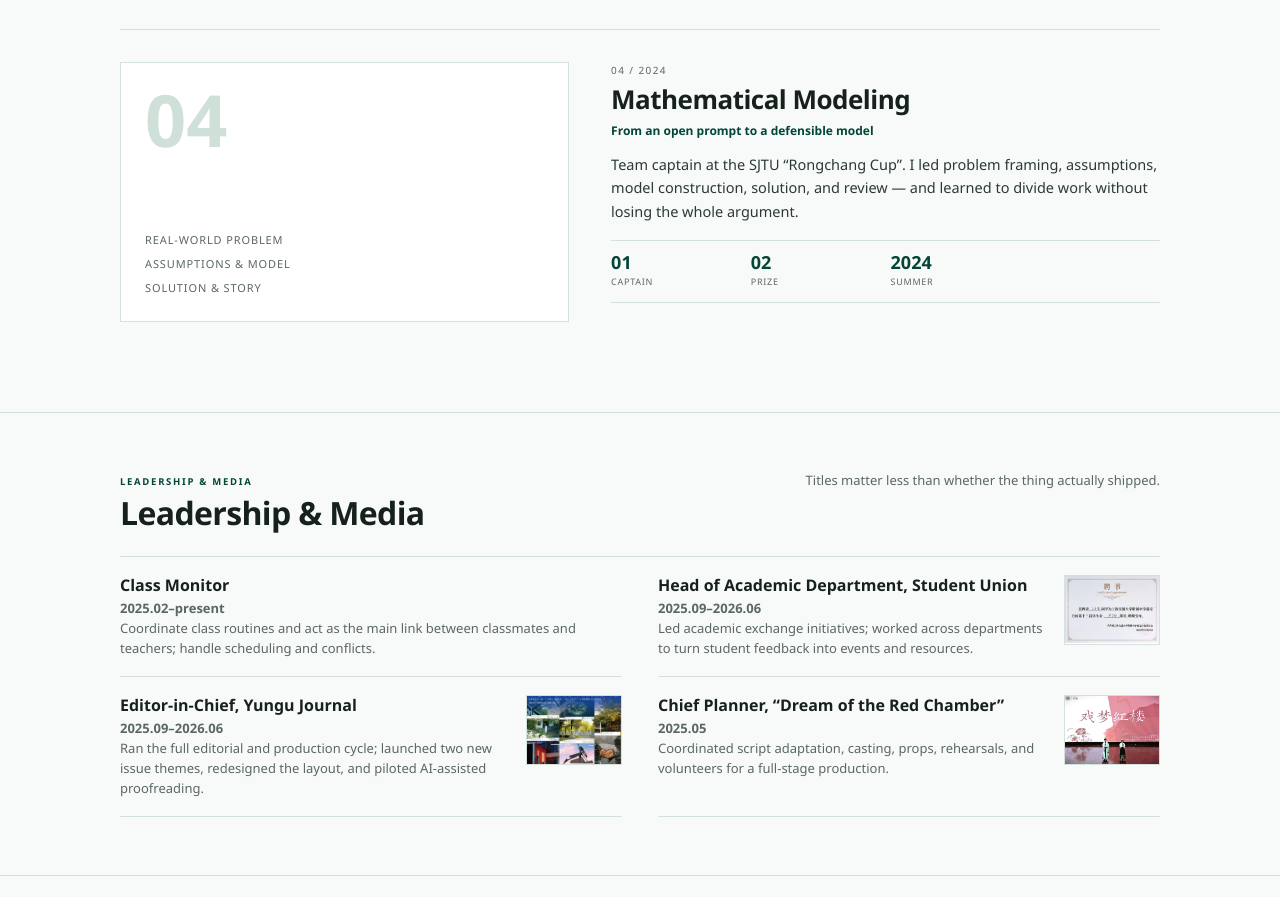
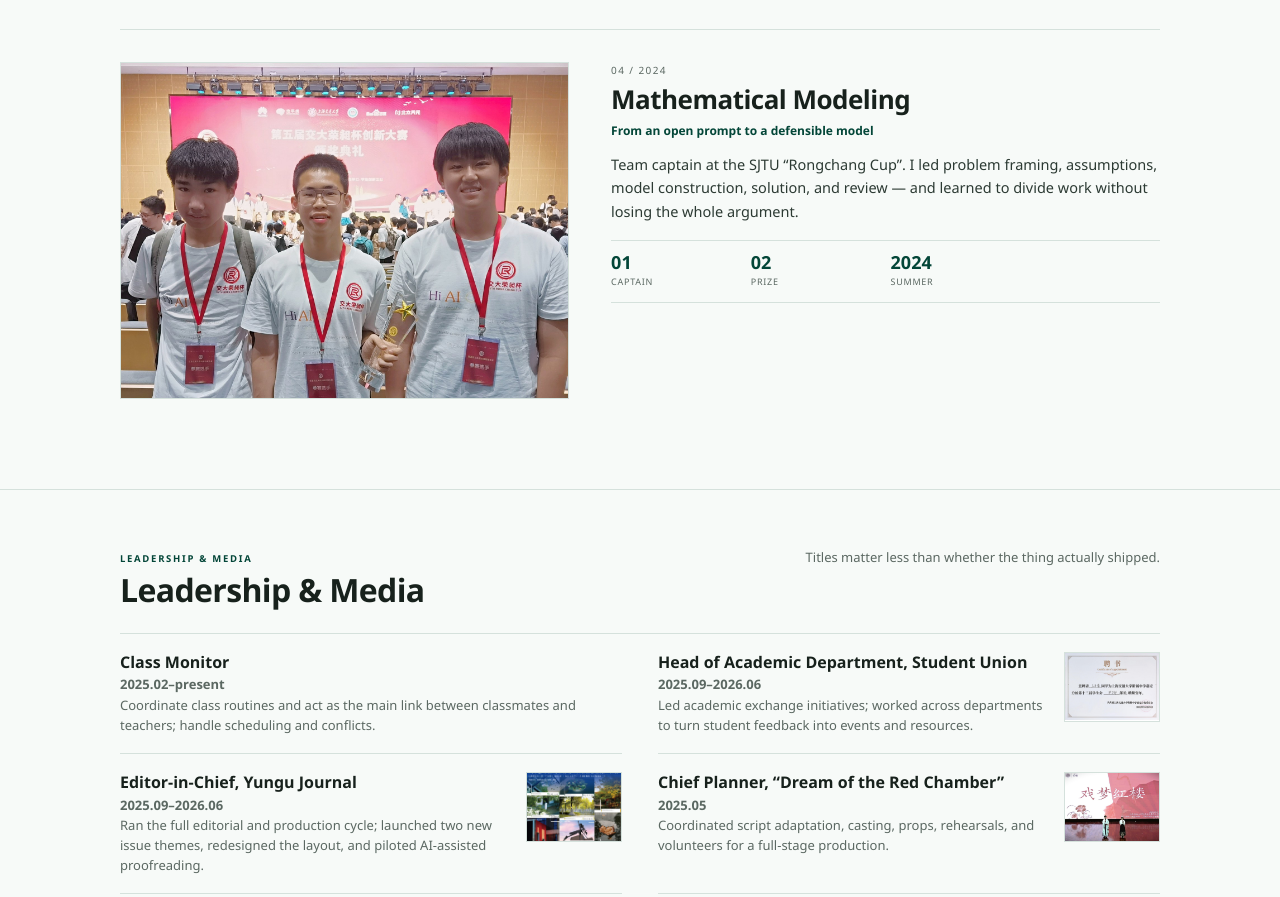
Before and after one commit to garywangzh/profile, a plain HTML site: page index.html in a window 1280 px wide. Shown: the part 3089-3986 px from the top of the page. Drawn offline with Linux system fonts and the light colour scheme.

Commit message:
Show math modeling photo

```diff
--- a/index.html
+++ b/index.html
@@ -193,15 +193,7 @@
         </div>
         </article>
         <article class="work-card reveal" id="modeling">
-          <div class="work-media">
-            <div class="work-visual-text">
-              <div class="big">04</div>
-              <div class="formula">
-                <span><span><span class="en">Real-world problem</span><span class="zh">现实问题</span></span></span>
-                <span><span><span class="en">Assumptions & model</span><span class="zh">假设与模型</span></span></span>
-                <span><span><span class="en">Solution & story</span><span class="zh">求解与表达</span></span></span>
-              </div>
-            </div></div>
+          <div class="work-media"><img src="assets/img/math-modeling.jpg" alt="Wang Zihao with teammates at the SJTU Rongchang Cup awards ceremony" loading="lazy"></div>
 
         <div class="work-body">
           <div class="work-num">04 / 2024</div>
@@ -282,6 +274,10 @@
         <button class="gallery-item reveal" data-full="assets/img/robot-group.jpg" data-caption-en="SJTU humanoid robotics camp" data-caption-zh="上海交大人形机器人营" aria-label="SJTU humanoid robotics camp">
           <img src="assets/img/robot-group.jpg" alt="SJTU humanoid robotics camp" loading="lazy">
           <span class="gallery-caption"><span><span class="en">SJTU humanoid robotics camp</span><span class="zh">上海交大人形机器人营</span></span></span>
+        </button>
+        <button class="gallery-item reveal" data-full="assets/img/math-modeling.jpg" data-caption-en="Rongchang Cup awards" data-caption-zh="荣昶杯颁奖典礼" aria-label="Rongchang Cup awards">
+          <img src="assets/img/math-modeling.jpg" alt="Rongchang Cup awards" loading="lazy">
+          <span class="gallery-caption"><span><span class="en">Rongchang Cup awards</span><span class="zh">荣昶杯颁奖典礼</span></span></span>
         </button>
         <button class="gallery-item reveal" data-full="assets/img/newspaper-issues.jpg" data-caption-en="Yungu Journal issues" data-caption-zh="云谷学报版面" aria-label="Yungu Journal issues">
           <img src="assets/img/newspaper-issues.jpg" alt="Yungu Journal issues" loading="lazy">
```
